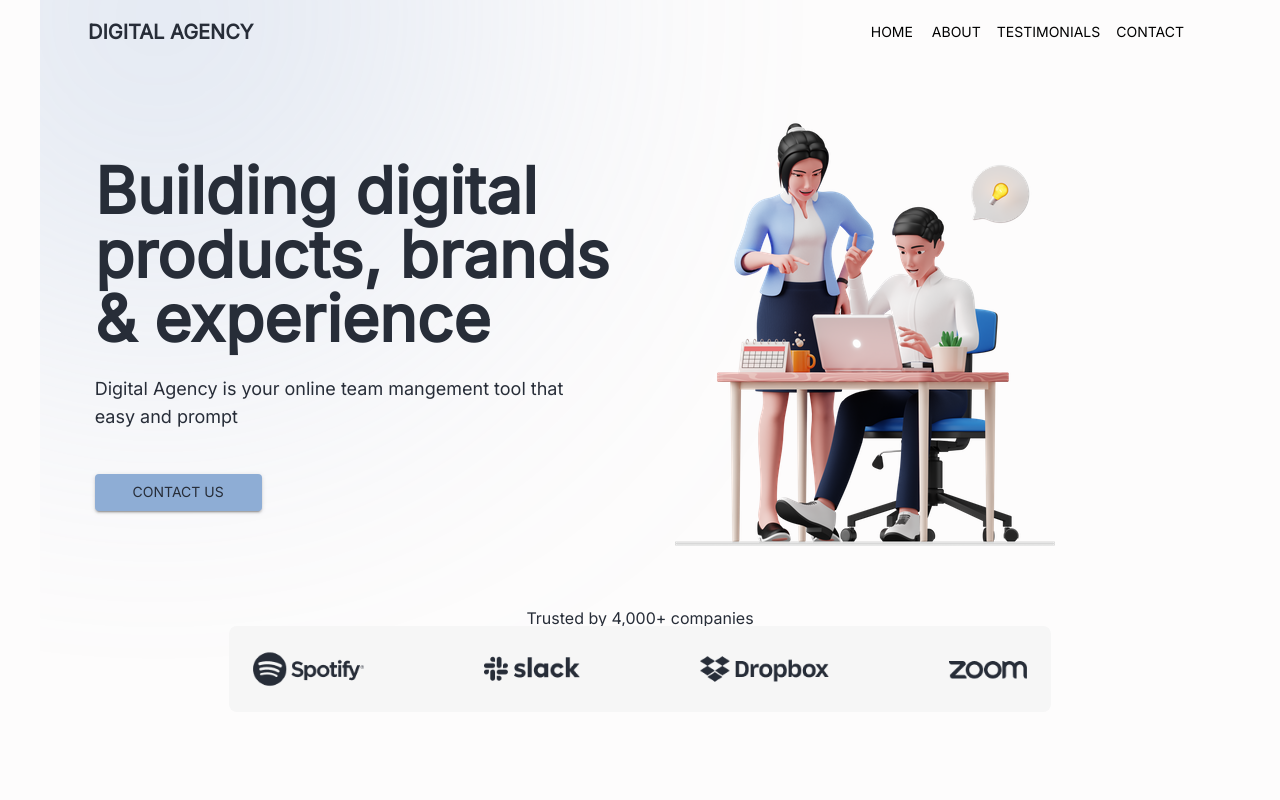
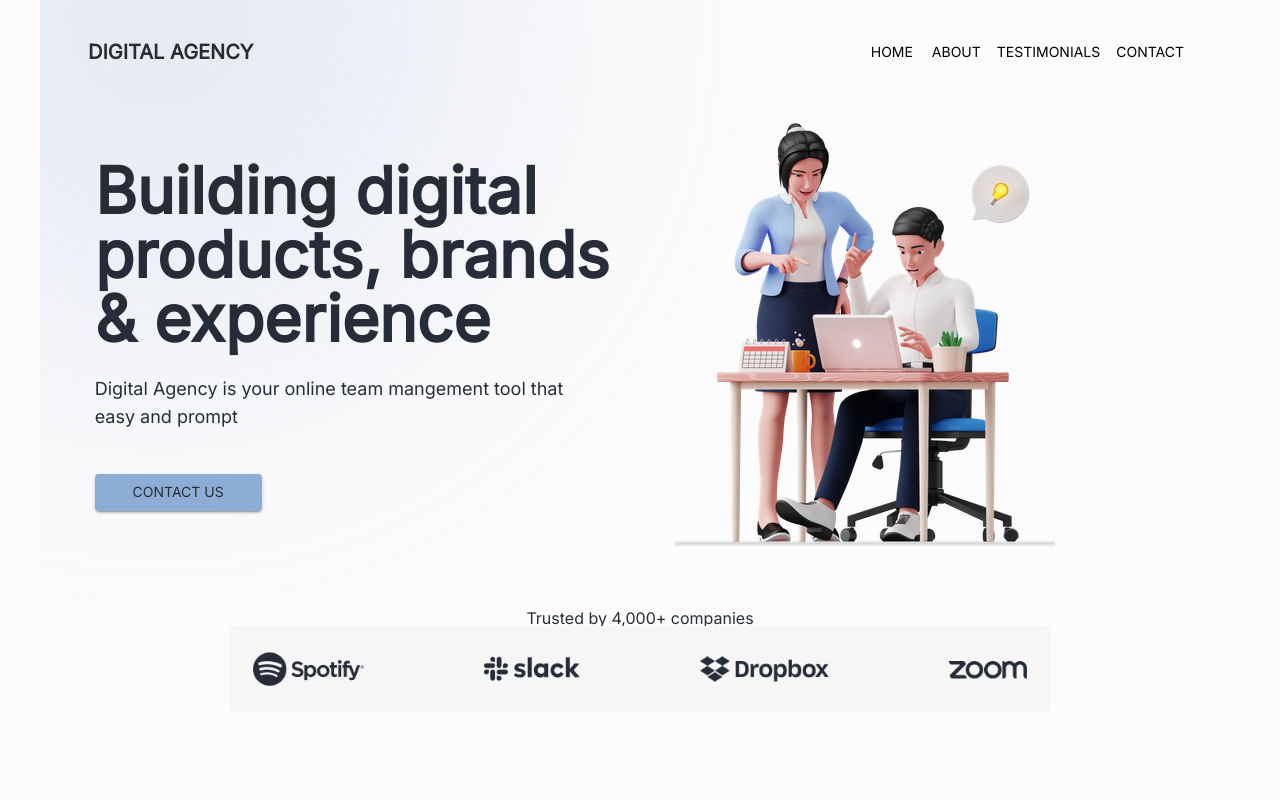
Before and after one commit to gKoala2026/LandingPage-mui5-nextjs, a Next.js app: page / in a window 1280 px wide. Shown: the top 800 px of the page. Built offline with nearby package versions, Linux system fonts and the light colour scheme.

Commit message:
fix error

```diff
--- a/components/Header/index.tsx
+++ b/components/Header/index.tsx
@@ -4,21 +4,11 @@ import { cloneElement, useState } from 'react';
 import {
     AppBar,
     Button,
-    CssBaseline,
-    Divider,
-    Drawer,
-    List,
-    ListItem,
-    ListItemButton,
-    ListItemText,
-    Slide,
     Toolbar,
     Typography,
     useScrollTrigger,
     Box,
     Container,
-    Paper,
-    colors,
     IconButton,
     Menu,
     MenuItem,
@@ -57,15 +47,15 @@ function ElevationScroll(props: Props) {
     if (trigger==true) {
       const clone = cloneElement(children, {
         elevation: 4,
+        color:'primary'
+
       });
-      console.log(clone,'321a')
       return clone
     }
     else {
       const clone = cloneElement(children, {
         elevation: 0,
       });
-      console.log(clone,'321a')
       return clone
     }
   }
@@ -73,28 +63,18 @@ function ElevationScroll(props: Props) {
 const Header:NextPage = () => {
 
   const [anchorElNav, setAnchorElNav] = useState<null | HTMLElement>(null);
-  const [anchorElUser, setAnchorElUser] = useState<null | HTMLElement>(null);
-
   const handleOpenNavMenu = (event: React.MouseEvent<HTMLElement>) => {
     setAnchorElNav(event.currentTarget);
   };
-  const handleOpenUserMenu = (event: React.MouseEvent<HTMLElement>) => {
-    setAnchorElUser(event.currentTarget);
-  };
-
   const handleCloseNavMenu = () => {
     setAnchorElNav(null);
-  };
-
-  const handleCloseUserMenu = () => {
-    setAnchorElUser(null);
   };
 
 
     return (
         <>
       <ElevationScroll>
-        <StickBar>
+        <AppBar  color='transparent' sx={{ py:'20px' }}>
             <Container>
             <Toolbar>
                 <Typography
@@ -110,7 +90,8 @@ const Header:NextPage = () => {
                     <Button key={index} sx={{ color: '#000' }}>
                         {item}
                     </Button>
-                    ))}
+                    ))
+                    }
                 </Box>
 
                 {/* mobile menu */}
@@ -154,7 +135,7 @@ const Header:NextPage = () => {
 
             </Toolbar>
             </Container>
-        </StickBar>
+        </AppBar>
       </ElevationScroll >
       </>
     )
```
